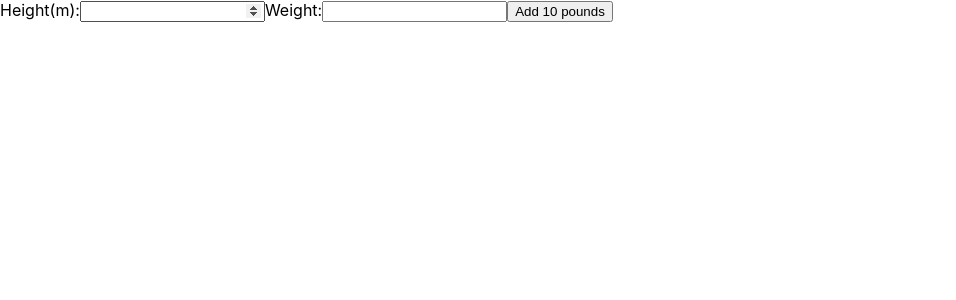
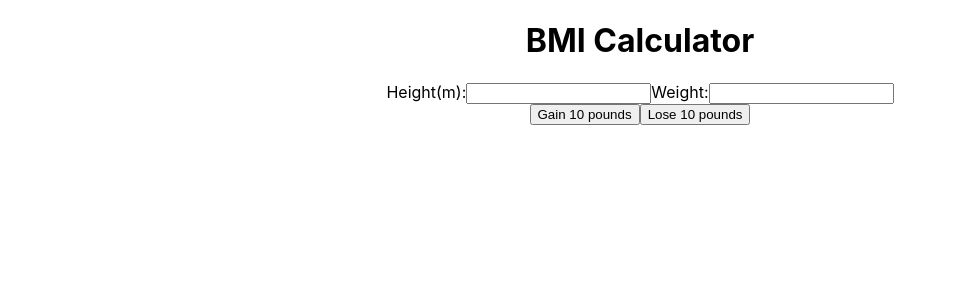
Before and after one commit to yash16chaudhary/INFO-655-Project, a React (Create React App) app: page / in a window 1280 px wide. Shown: the top 300 px of the page, without its empty margins (0-956 px from the left). Built offline with nearby package versions, Linux system fonts and the light colour scheme.

Commit message:
centering

```diff
--- a/src/App.js
+++ b/src/App.js
@@ -9,7 +9,17 @@ function App() {
 
 
   return (
-    <>
+    <div>
+      <h1 style={{
+    display: 'flex',
+    alignItems: 'center',
+    justifyContent: 'center',
+}}>BMI Calculator</h1>
+      <div style={{
+    display: 'flex',
+    alignItems: 'center',
+    justifyContent: 'center',
+}}>
       <label>
         Height(m):
         <input
@@ -25,10 +35,21 @@ function App() {
           onChange={e => setWeight(e.target.value)}
           type="number"
         />
+        </label>
+        </div>
+        <div style={{
+    display: 'flex',
+    alignItems: 'center',
+    justifyContent: 'center',
+}} >
         <button onClick={() => setWeight(weightAsNumber + 10)}>
-          Add 10 pounds
+          Gain 10 pounds
         </button>
-      </label>
+        <button onClick={() => setWeight(weightAsNumber - 10)}>
+          Lose 10 pounds
+        </button>
+        </div>
+
       {height !== '' &&
         <p>Your height is {height}.</p>
       }
@@ -38,7 +59,7 @@ function App() {
       {weight > 0 &&
         <p>Your BMI {weightAsNumber/((height/100)**2)}.</p>
       }
-    </>
+    </div>
   );
 }
 
```
